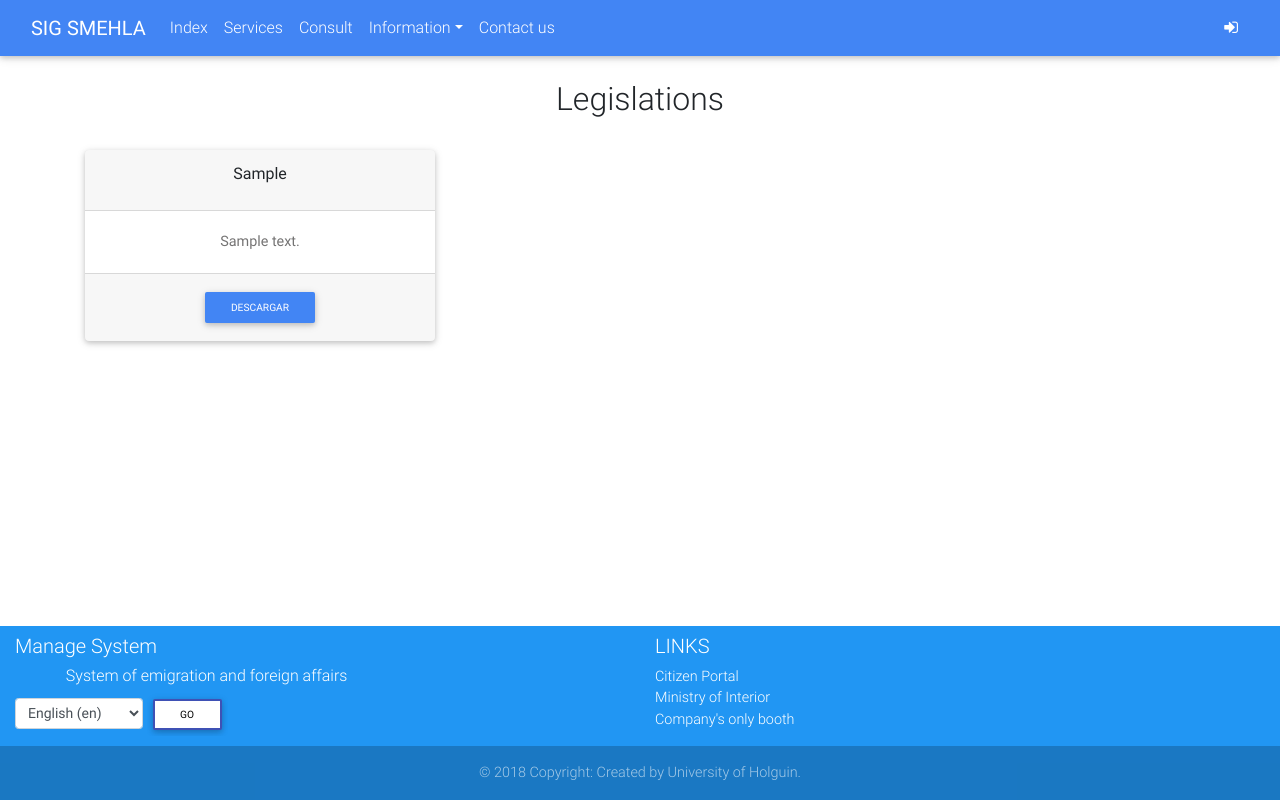
After one commit to ragnarok22/smehla, a Django app: page /news/legislation/ in a window 1280 px wide. The commit adds this page. Run offline with Django 3.2, Linux system fonts and the light colour scheme; tables that the repository leaves empty hold one stand-in row (values such as "Sample post"); some libraries are stand-ins or nearby versions.

Commit message:
creando las url, templates, vistas del modelo legislations

```diff
--- a/accounts/templates/navbar.html
+++ b/accounts/templates/navbar.html
@@ -52,7 +52,7 @@
                                aria-expanded="false">{% trans 'Information' %}</a>
                             <div class="dropdown-menu" aria-labelledby="news-dropdown">
                                 <a href="{% url 'news:list' %}" class="dropdown-item">{% trans 'News' %}</a>
-                                <a href="#" class="dropdown-item">{% trans 'Legislation' %}</a>
+                                <a href="{% url 'news:legislation' %}" class="dropdown-item">{% trans 'Legislation' %}</a>
                             </div>
                         </li>
                         <li class="nav-item">
--- a/news/models.py
+++ b/news/models.py
@@ -35,3 +35,20 @@ class Service(models.Model):
     class Meta:
         verbose_name = _('Service')
         verbose_name_plural = _('Services')
+
+
+class Legislation(models.Model):
+    def file_legislation(self, filename):
+        ext = filename.split('.')[-1]
+        return 'legislation/{}.{}'.format(self.service_type, ext)
+
+    service_type = models.CharField(_('Legislation Type'), max_length=100)
+    description = models.CharField(_('Description'), max_length=250)
+    file = models.FileField(_('File'), upload_to=file_legislation)
+
+    def __str__(self):
+        return self.service_type
+
+    class Meta:
+        verbose_name = _('Legislation')
+        verbose_name_plural = _('Legislation')
--- /dev/null
+++ b/news/templates/news/legislation_list.html
@@ -0,0 +1,41 @@
+{% extends 'navbar.html' %}
+{% load i18n %}
+
+{% block title %}
+    {% trans 'Services' %}
+{% endblock %}
+
+{% block main %}
+    <div class="mt-4">
+        <div class="container">
+            <section class="text-center">
+                <h2 class="mb-4">{% trans 'Legislations' %}</h2>
+                {% if user.occupation == 'ADMIN' %}
+                    <a href="{% url 'news:legislation-create' %}" class="btn btn-default">{% trans 'Add Legislation' %}</a>
+                {% endif %}
+                <div class="row">
+                    {% for legislation in legislation_list %}
+                        <div class="col-12 col-md-4 my-2">
+                            <div class="card">
+                                <div class="card-header">
+                                    <div class="card-title">{{ legislation.service_type }}</div>
+                                </div>
+                                <div class="card-body">
+                                    <div class="card-text">{{ legislation.description }}</div>
+                                </div>
+                                <div class="card-footer">
+                                    <a href="{{ legislation.file.url }}" class="btn btn-sm btn-primary"
+                                       download="{{ legislation.file }}">Descargar</a>
+                                    {% if user.occupation == 'ADMIN' %}
+                                        <a href="{% url 'news:legislation-update' legislation.pk %}" class="btn btn-sm btn-primary">{% trans 'Update' %}</a>
+                                        <a href="{% url 'news:legislation-delete' legislation.pk %}" class="btn btn-sm btn-danger">{% trans 'Delete' %}</a>
+                                    {% endif %}
+                                </div>
+                            </div>
+                        </div>
+                    {% endfor %}
+                </div>
+            </section>
+        </div>
+    </div>
+{% endblock %}
--- a/news/urls.py
+++ b/news/urls.py
@@ -14,4 +14,9 @@ urlpatterns = [
     path('services/create/', views.ServiceCreate.as_view(), name='service-create'),
     path('services/<int:pk>/update/', views.ServiceUpdate.as_view(), name='service-update'),
     path('services/<int:pk>/delete/', views.ServiceDelete.as_view(), name='service-delete'),
+
+    path('legislation/', views.LegislationList.as_view(), name='legislation'),
+    path('legislation/create/', views.LegislationCreate.as_view(), name='legislation-create'),
+    path('legislation/<int:pk>/update/', views.LegislationUpdate.as_view(), name='legislation-update'),
+    path('legislation/<int:pk>/delete/', views.LegislationDelete.as_view(), name='legislation-delete'),
 ]
--- a/news/views.py
+++ b/news/views.py
@@ -3,7 +3,7 @@ from django.views import generic
 
 from accounts import mixins as auth_mixin
 from news import forms
-from news.models import News, Service
+from news.models import News, Service, Legislation
 
 
 class NewsCreateView(auth_mixin.OccupationRequiredMixin, generic.CreateView):
@@ -63,3 +63,28 @@ class ServiceDelete(auth_mixin.OccupationRequiredMixin, generic.DeleteView):
     model = Service
     occupations = ['ADMIN', 'FAC']
     success_url = reverse_lazy('news:services')
+
+
+class LegislationCreate(auth_mixin.OccupationRequiredMixin, generic.CreateView):
+    model = Legislation
+    occupations = ['ADMIN', 'FAC']
+    success_url = reverse_lazy('news:legislation')
+    fields = '__all__'
+
+
+class LegislationList(auth_mixin.NavbarMixin, generic.ListView):
+    model = Legislation
+    tab_name = 'legislations'
+
+
+class LegislationUpdate(auth_mixin.OccupationRequiredMixin, generic.UpdateView):
+    model = Legislation
+    occupations = ['ADMIN', 'FAC']
+    fields = '__all__'
+    success_url = reverse_lazy('news:legislations')
+
+
+class LegislationDelete(auth_mixin.OccupationRequiredMixin, generic.DeleteView):
+    model = Legislation
+    occupations = ['ADMIN', 'FAC']
+    success_url = reverse_lazy('news:legislations')
```
Also changed, not shown: news/templates/news/legislation_confirm_delete.html (added, +22 -0 lines), news/templates/news/legislation_form.html (added, +14 -0 lines).
